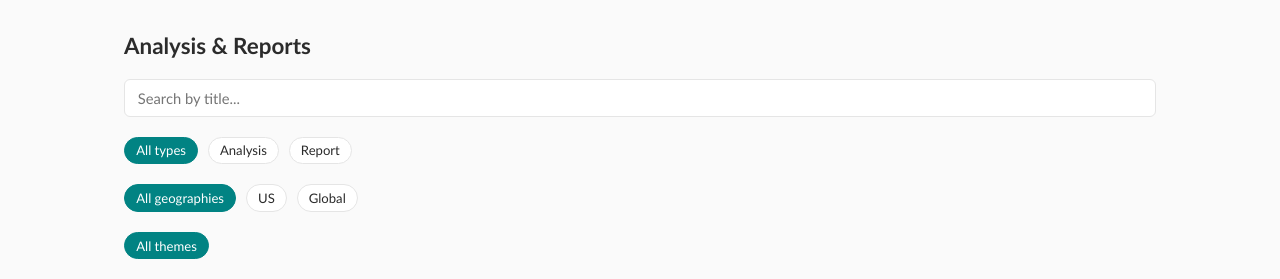
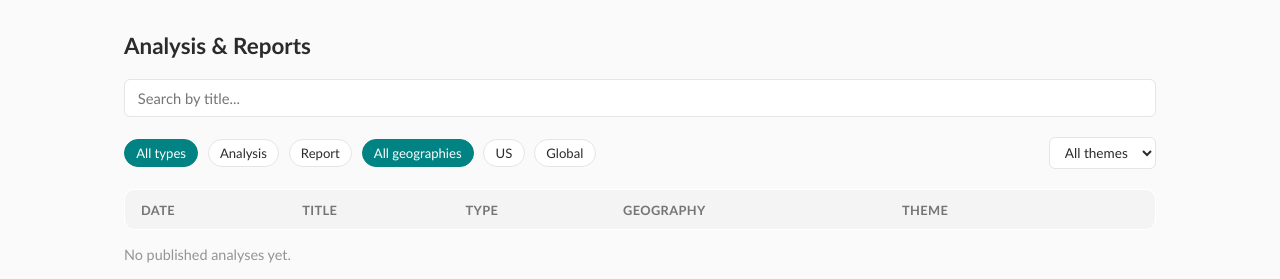
Before and after one commit to kbruun-rgb/MC-Econ-Intel, a Flask app: page /reports/ in a window 1280 px wide. Shown: the part 55-334 px from the top of the page. Run offline with Flask 3, Linux system fonts and the light colour scheme; the visitor is signed in with stand-in values (Sample User, id 1); data comes from the database, SQL or seed files in the repository; lists and menus that the app fills with data are empty.

Commit message:
Streamline the Analysis & Reports filter toolbar
The theme filter had grown to 25 chips once Industry Report categories
were folded in, wrapping across multiple lines and reading as cluttered.
Converts it to a single dropdown (the standard pattern once a filter
outgrows a handful of options) and combines the Type and Geography chips
-- 3 options each, still tidy as chips -- onto one row.

Co-Authored-By: Claude Sonnet 5 <noreply@anthropic.com>

```diff
--- a/app/static/css/style.css
+++ b/app/static/css/style.css
@@ -515,6 +515,17 @@ main {
 .chip.active { background: var(--mc-teal); border-color: var(--mc-teal); color: white; }
 .chip[data-geography="Global"].active { background: var(--mc-purple); border-color: var(--mc-purple); }
 
+.theme-select {
+  margin-left: auto;
+  padding: 0.4rem 0.7rem;
+  border: 1px solid var(--mc-light-gray);
+  border-radius: 6px;
+  font-size: 0.85rem;
+  font-family: inherit;
+  color: var(--mc-near-black);
+  background: white;
+}
+
 table.reports-table { width: 100%; border-collapse: collapse; background: white; border: 1px solid var(--mc-light-gray); border-radius: 10px; overflow: hidden; }
 table.reports-table th, table.reports-table td { text-align: left; padding: 0.7rem 1rem; border-bottom: 1px solid var(--mc-light-gray); font-size: 0.92rem; }
 table.reports-table td.actions-cell { display: flex; gap: 0.5rem; white-space: nowrap; }
--- a/app/templates/reports_index.html
+++ b/app/templates/reports_index.html
@@ -10,17 +10,15 @@
   <span class="chip active" data-type="all">All types</span>
   <span class="chip" data-type="Analysis">Analysis</span>
   <span class="chip" data-type="Report">Report</span>
-</div>
-<div class="reports-toolbar">
   <span class="chip active" data-geography="all">All geographies</span>
   <span class="chip" data-geography="US">US</span>
   <span class="chip" data-geography="Global">Global</span>
-</div>
-<div class="reports-toolbar">
-  <span class="chip active" data-theme="all">All themes</span>
-  {% for theme in themes %}
-  <span class="chip" data-theme="{{ theme }}">{{ theme }}</span>
-  {% endfor %}
+  <select id="theme-select" class="theme-select">
+    <option value="all">All themes</option>
+    {% for theme in themes %}
+    <option value="{{ theme }}">{{ theme }}</option>
+    {% endfor %}
+  </select>
 </div>
 
 <table class="reports-table">
@@ -57,7 +55,7 @@
 
 <script>
   var searchInput = document.getElementById('report-search');
-  var themeChips = document.querySelectorAll('.chip[data-theme]');
+  var themeSelect = document.getElementById('theme-select');
   var typeChips = document.querySelectorAll('.chip[data-type]');
   var geographyChips = document.querySelectorAll('.chip[data-geography]');
   var rows = document.querySelectorAll('#reports-body tr');
@@ -78,13 +76,9 @@
   }
 
   searchInput.addEventListener('input', applyFilter);
-  themeChips.forEach(function (chip) {
-    chip.addEventListener('click', function () {
-      themeChips.forEach(function (c) { c.classList.remove('active'); });
-      chip.classList.add('active');
-      activeTheme = chip.getAttribute('data-theme');
-      applyFilter();
-    });
+  themeSelect.addEventListener('change', function () {
+    activeTheme = themeSelect.value;
+    applyFilter();
   });
   typeChips.forEach(function (chip) {
     chip.addEventListener('click', function () {
```
